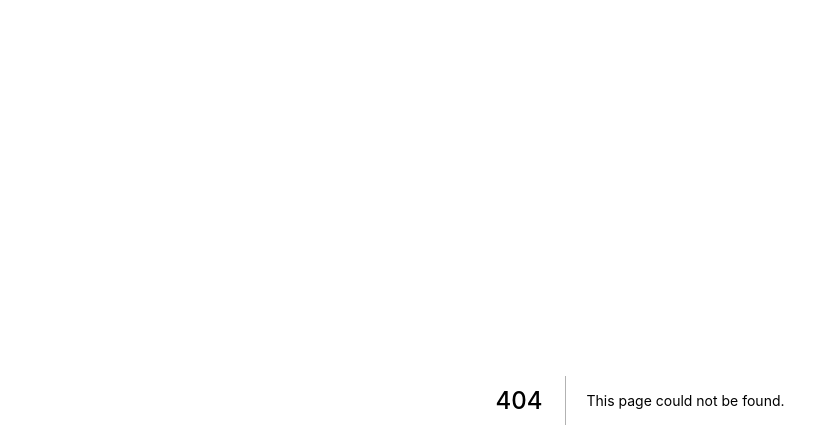
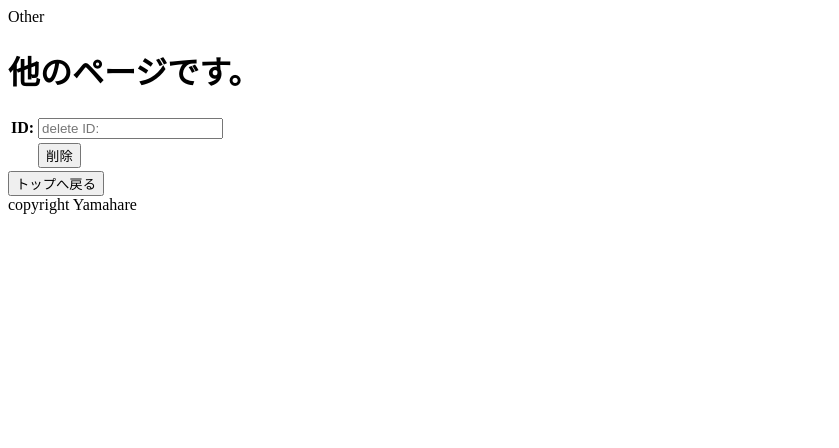
Before and after one commit to yamahare/next_lesson, a Next.js app: page /fire_del in a window 1280 px wide. Before the commit this address had no page. Shown: the top 448 px of the page, without its empty margins (0-839 px from the left). Built offline with nearby package versions, Linux system fonts and the light colour scheme.

Commit message:
[add]firebaseよりデータを削除するコンポーネント作成

```diff
--- /dev/null
+++ b/components/Firedelete.js
@@ -0,0 +1,43 @@
+import React, { useState } from 'react';
+import firebase from 'firebase';
+import 'firebase/storage';
+import Router from 'next/router';
+
+function Firedelete(props){
+    const [ID, setID] = useState();
+
+    function doChange(e){
+        setID(e.target.value);
+    }
+    function doAction(e){
+        deleteFireData();
+        Router.push('/');
+    }
+
+    function deleteFireData(){
+        let id = ID;
+        let db = firebase.database();
+        let ref = db.ref('sample/'+id);
+        ref.remove();
+    }
+
+    return (
+        <table>
+            <tbody>
+                <tr>
+                    <th>ID:</th>
+                    <td><input type="text" placeholder="delete ID:"
+                            onChange={doChange} value={ID} />
+                    </td>
+                </tr>
+                <tr><th></th>
+                <td>
+                    <button onClick={doAction}>削除</button>
+                </td></tr>
+            </tbody>
+        </table>
+    )
+
+}
+
+export default Firedelete;
--- /dev/null
+++ b/pages/fire_del.js
@@ -0,0 +1,14 @@
+import Link from 'next/link';
+import Layout from '../components/Layout'
+import Firedelete from '../components/Firedelete'
+
+export default () => <div>
+    <Layout header="Other" title="他のページです。">
+        <Firedelete></Firedelete>
+        <div>
+            <Link href="/">
+                <button>トップへ戻る</button>
+            </Link>
+        </div>
+    </Layout>
+</div>
--- a/pages/index.js
+++ b/pages/index.js
@@ -21,6 +21,10 @@ export default () => <div>
             <Link href="/fire_add">
                 <button>データ追加</button>
             </Link>
+            <br></br>
+            <Link href="/fire_del">
+                <button>データ削除</button>
+            </Link>
         </div>
     </Layout>
 </div>
```
